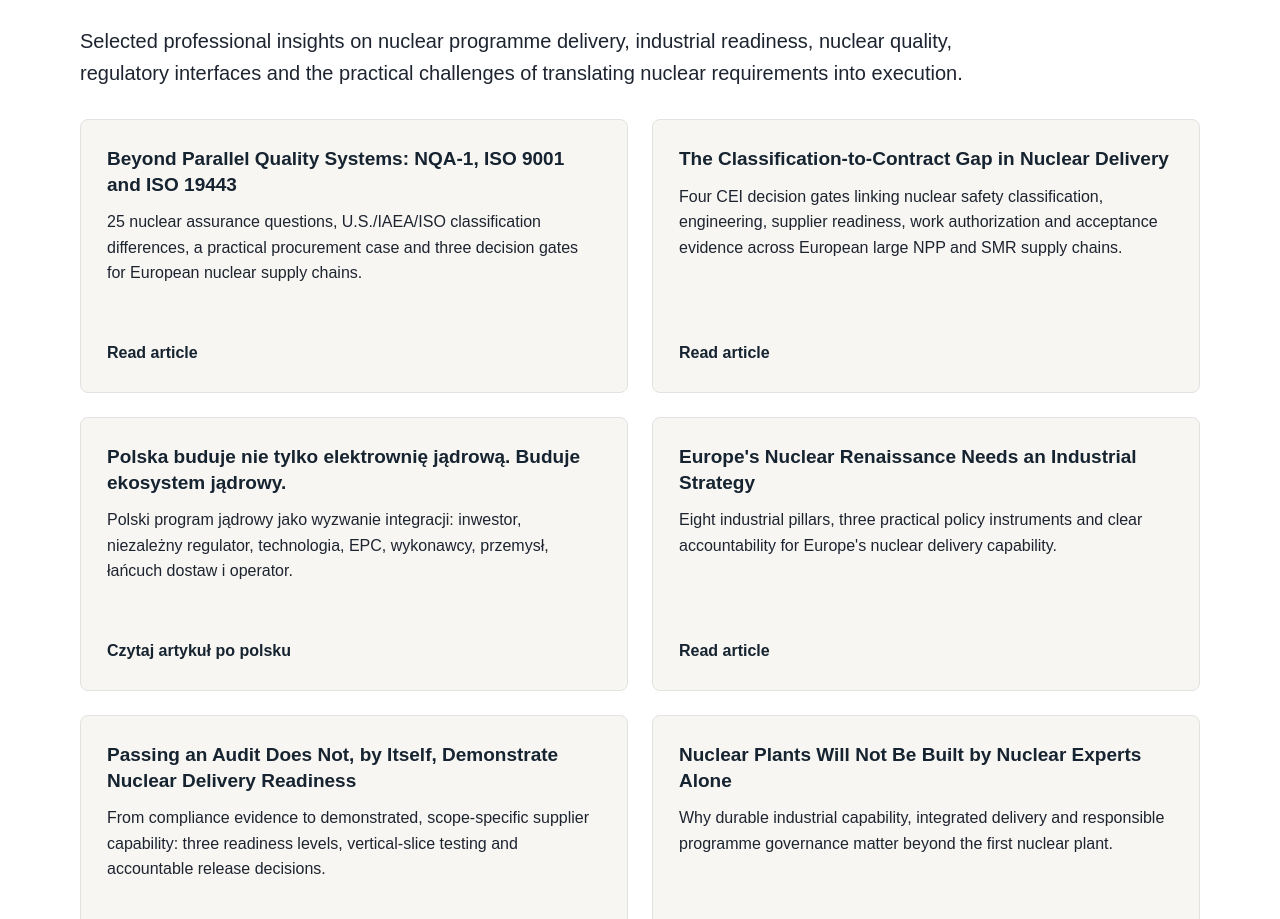
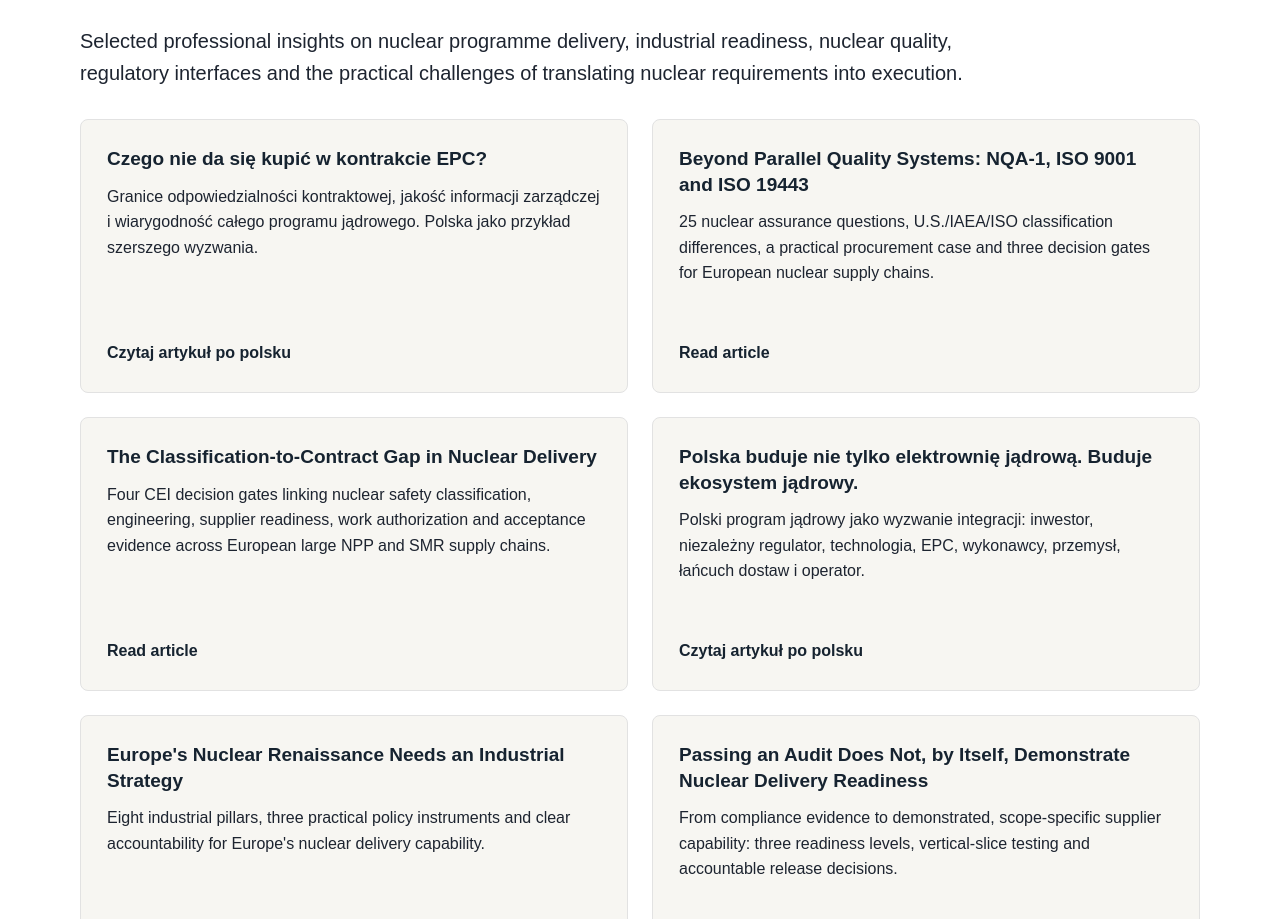
Before and after one commit to ievgenpetrenko/ievgenpetrenko.github.io, a plain HTML site: page index.html in a window 1280 px wide. Shown: the part 9254-10173 px from the top of the page. Drawn offline with Linux system fonts and the light colour scheme.

Commit message:
Add EPC insight to homepage

```diff
--- a/index.html
+++ b/index.html
@@ -978,6 +978,26 @@
       </p>
 
       <div class="insights-grid">
+
+<article class="insight-card">
+  <h3>
+    <a href="insights/czego-nie-da-sie-kupic-w-kontrakcie-epc.html" lang="pl">
+      Czego nie da się kupić w kontrakcie EPC?
+    </a>
+  </h3>
+  <p>
+    Granice odpowiedzialności kontraktowej,
+    jakość informacji zarządczej i wiarygodność
+    całego programu jądrowego.
+    Polska jako przykład szerszego wyzwania.
+  </p>
+  <a class="insight-read"
+     href="insights/czego-nie-da-sie-kupic-w-kontrakcie-epc.html"
+     lang="pl">
+    Czytaj artykuł po polsku
+  </a>
+</article>
+
         <article class="insight-card">
           <h3><a href="insights/beyond-parallel-quality-systems-nuclear-assurance.html">Beyond Parallel Quality Systems: NQA-1, ISO 9001 and ISO 19443</a></h3>
           <p>25 nuclear assurance questions, U.S./IAEA/ISO classification differences, a practical procurement case and three decision gates for European nuclear supply chains.</p>
```
